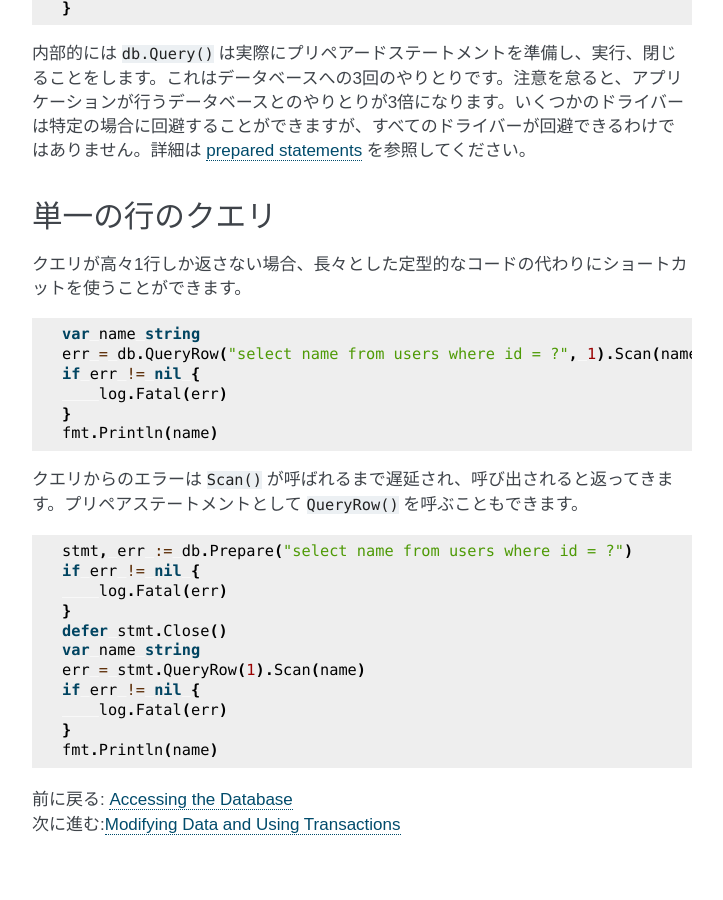
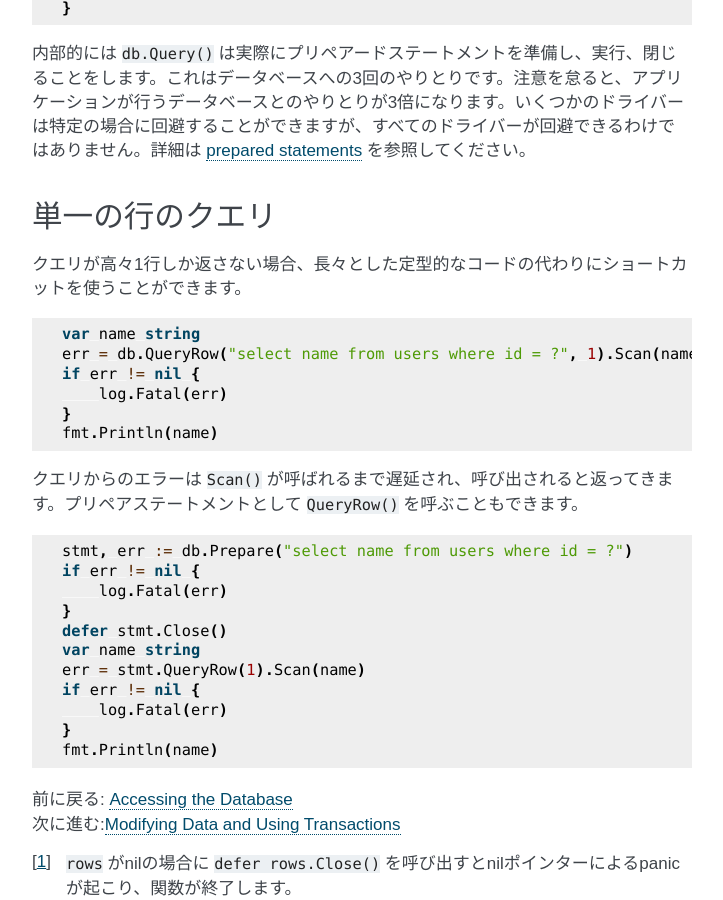
Before and after one commit to d-tsuji/go-database-sql-tutorial-ja, a Sphinx documentation site: the page built from source/retrieving.rst, in a window 1280 px wide and 900 px high, scrolled down 2938 px. Shown: the whole window, without its empty margins (388-1111 px from the left). Built offline with Sphinx 7.4.7, drawn with Linux system fonts in a browser that asks for light colours; before the commit the page ends 3790 px from its top, so only the background shows below that.

Commit message:
add supplementary explanation

```diff
--- a/source/retrieving.rst
+++ b/source/retrieving.rst
@@ -55,7 +55,7 @@ Goの ``database/sql`` の関数名は重要です。関数名に ``Query`` と
 
 - ``for rows.Next()`` のループの最後に必ずエラーをチェックする必要があります。ループ中にエラーが発生した場合、エラーについて知る必要があります。すべての行を処理するまで、ループが繰り返されるわけではありません。
 - 次にリザルトセット(上記の例では ``rows`` 変数に該当)が開いている限り、コネクションはビジーで、他のクエリには使用できません。つまりコネクションプールとしては使用できないということです。``rows.Next()`` ですべての行が反復処理され、最後の行を読み込むと ``rows.Next()`` で内部的に EOF エラーが発生し、 ``rows.Close()`` が呼び出されます。ただし、なんらかの理由で早期リターンなどといったループの途中で終了するとリザルトセットはCloseされず、コネクションはOpenしたまま残ります。 ``rows.Next()`` がエラーのためにfalseを返す場合は自動的に閉じられます。容易にリソースの枯渇を導きます。
-- ``rows.Close()`` はすでにリザルトセットが閉じられていても無害な操作になるため、何度も呼び出すことができます。ただし、実行時のpanicを避けるために、エラーをチェックし、エラーがないときのみ  ``rows.Close()`` を呼び出すことに注意してください。
+- ``rows.Close()`` はすでにリザルトセットが閉じられていても無害な操作になるため、何度も呼び出すことができます。ただし、実行時のpanicを避けるために、エラーをチェックし、エラーがないときのみ  ``rows.Close()`` を呼び出すことに注意してください。[#]_
 - ループの最後で明示的に ``rows.Close()`` を呼び出す場合でも常に ``defer rows.Close()`` を実装すべきです。これは悪い考えではありません。
 - ループの中で ``defer`` を呼ばないでください。``defer`` ステートメントは関数が終了するまで実行されません。そのため長時間実行される関数では使うべきではありません。使用すると少しずつメモリ使用量が増えます。繰り返しクエリを発行し、ループ内で結果を処理する場合は、それぞれの結果を処理したときに、明示的に ``rows.Close()`` を呼び出し ``defer`` を使うべきではありません。
 
@@ -128,3 +128,5 @@ MySQLではパラメータのプレースホルダは ``?`` です。PostgreSQL
 
 | 前に戻る: `Accessing the Database <accessing.html>`_
 | 次に進む:`Modifying Data and Using Transactions <modifying.html>`_
+
+.. [#] ``rows`` がnilの場合に ``defer rows.Close()`` を呼び出すとnilポインターによるpanicが起こり、関数が終了します。
```
